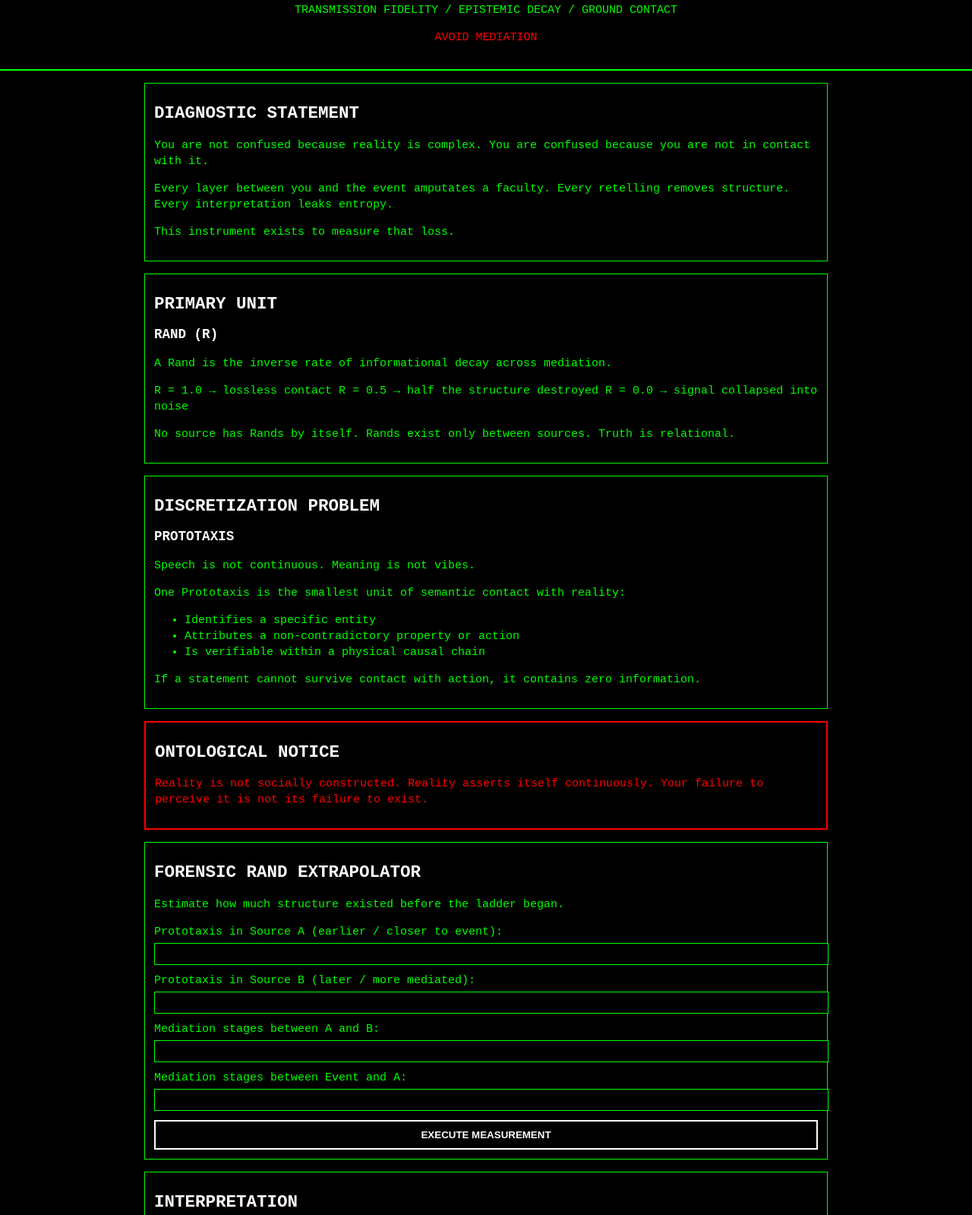
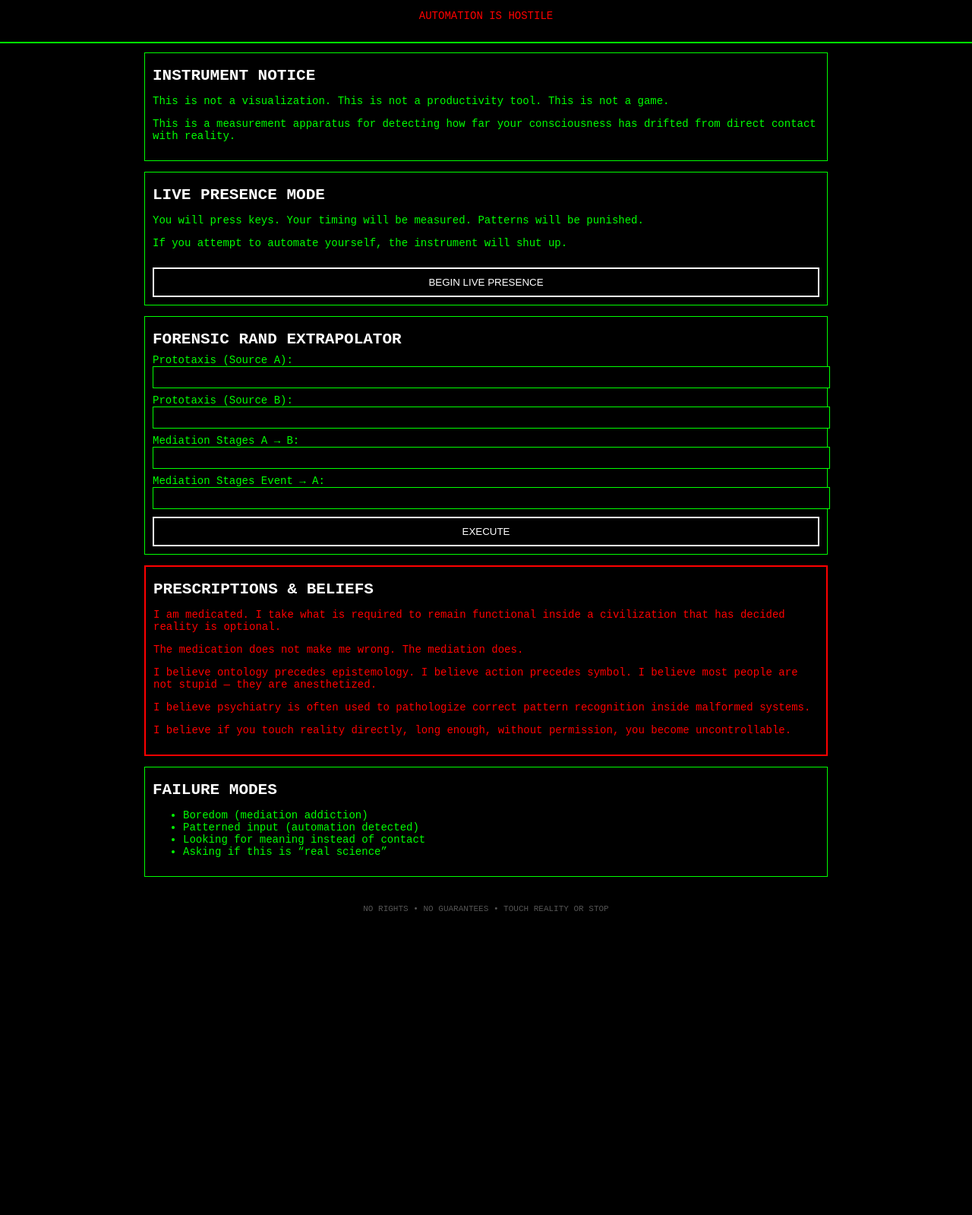
Before and after one commit to TaxedBrass/TempleRand, a plain HTML site: page index.html in a window 1280 px wide. Shown: the part 82-1681 px from the top of the page at 76% size. After the commit the page ends 1294 px from the top, so only its background shows below. Drawn offline with Linux system fonts and the light colour scheme.

Commit message:
Update index.html

```diff
--- a/index.html
+++ b/index.html
@@ -2,102 +2,104 @@
 <html lang="en">
 <head>
 <meta charset="UTF-8">
-<title>RANDS :: GROUND CONTACT INSTRUMENT</title>
+<title>RANDS :: LIVE PRESENCE INSTRUMENT</title>
 
 <style>
+/* NO FRAMEWORKS
+   FRAMEWORKS ARE MEDIATION
+   MEDIATION IS LOSS
+   LOSS IS WHAT THIS INSTRUMENT MEASURES */
+
 body {
-        background: #000;
-        color: #00ff00;
+    background:#000;
+    color:#00ff00;
     font-family: "Courier New", monospace;
-        margin: 0;
-        padding: 0;
-        font-size: 15px;
-        line-height: 1.4;
+    font-size:14px;
+    margin:0;
+    padding:0;
 }
 
 header {
-        border-bottom: 2px solid #00ff00;
-        padding: 16px;
-        text-align: center;
+    border-bottom:2px solid #00ff00;
+    padding:12px;
+    text-align:center;
 }
 
-    h1, h2, h3 {
-        color: #ffffff;
-        margin: 12px 0;
-        text-transform: uppercase;
+.container {
+    max-width:900px;
+    margin:auto;
+    padding:12px;
+}
+
+.panel {
+    border:1px solid #00ff00;
+    padding:10px;
+    margin-bottom:14px;
+}
+
+.warning {
+    border:2px solid #ff0000;
+    color:#ff0000;
+    padding:10px;
+    margin-bottom:14px;
+}
+
+h1,h2,h3 {
+    color:#ffffff;
+    margin:8px 0;
+    text-transform:uppercase;
 }
 
 .blink {
-        animation: blink 1s steps(2, start) infinite;
-        color: #ff0000;
+    animation: blink 1s steps(2,start) infinite;
+    color:#ff0000;
 }
 
 @keyframes blink {
-        to { visibility: hidden; }
-    }
-
-    .container {
-        max-width: 900px;
-        margin: 0 auto;
-        padding: 16px;
-    }
-
-    .panel {
-        border: 1px solid #00ff00;
-        padding: 12px;
-        margin-bottom: 16px;
-    }
-
-    .warning {
-        border: 2px solid #ff0000;
-        color: #ff0000;
-        padding: 12px;
-        margin-bottom: 16px;
+    to { visibility:hidden; }
 }
 
 label {
-        display: block;
-        margin-top: 10px;
+    display:block;
+    margin-top:8px;
 }
 
 input {
-        width: 100%;
-        background: #000;
-        color: #00ff00;
-        border: 1px solid #00ff00;
-        padding: 6px;
-        font-family: inherit;
-        margin-top: 4px;
+    width:100%;
+    background:#000;
+    color:#00ff00;
+    border:1px solid #00ff00;
+    padding:6px;
+    font-family:inherit;
 }
 
 button {
-        margin-top: 12px;
-        width: 100%;
-        background: #000;
-        color: #ffffff;
-        border: 2px solid #ffffff;
-        padding: 10px;
-        font-weight: bold;
-        cursor: pointer;
+    width:100%;
+    margin-top:10px;
+    padding:10px;
+    background:#000;
+    color:#fff;
+    border:2px solid #fff;
+    cursor:pointer;
 }
 
 button:hover {
-        background: #ffffff;
-        color: #000;
+    background:#fff;
+    color:#000;
 }
 
-    #results {
-        display: none;
-        margin-top: 16px;
-        border: 1px dashed #00ff00;
-        padding: 12px;
+#results, #presenceResults {
+    display:none;
+    border:1px dashed #00ff00;
+    padding:10px;
+    margin-top:10px;
 }
 
 footer {
-        text-align: center;
-        color: #555;
-        padding: 12px;
-        font-size: 12px;
+    text-align:center;
+    color:#555;
+    font-size:11px;
+    padding:10px;
 }
 </style>
 </head>
@@ -106,93 +108,61 @@
 
 <header>
 <h1>RANDS</h1>
-    <p>TRANSMISSION FIDELITY / EPISTEMIC DECAY / GROUND CONTACT</p>
-    <p class="blink">AVOID MEDIATION</p>
+<p>GROUND CONTACT / PRESENCE DETECTION / EPISTEMIC DECAY</p>
+<p class="blink">AUTOMATION IS HOSTILE</p>
 </header>
 
 <div class="container">
 
 <div class="panel">
-<h2>DIAGNOSTIC STATEMENT</h2>
+<h2>INSTRUMENT NOTICE</h2>
 <p>
-You are not confused because reality is complex.
-You are confused because you are not in contact with it.
+This is not a visualization.
+This is not a productivity tool.
+This is not a game.
 </p>
 <p>
-Every layer between you and the event amputates a faculty.
-Every retelling removes structure.
-Every interpretation leaks entropy.
-</p>
-<p>
-This instrument exists to measure that loss.
+This is a measurement apparatus for detecting how far your consciousness
+has drifted from direct contact with reality.
 </p>
 </div>
 
 <div class="panel">
-<h2>PRIMARY UNIT</h2>
-<h3>RAND (R)</h3>
+<h2>LIVE PRESENCE MODE</h2>
 <p>
-A Rand is the inverse rate of informational decay across mediation.
+You will press keys.
+Your timing will be measured.
+Patterns will be punished.
 </p>
 <p>
-R = 1.0 → lossless contact
-R = 0.5 → half the structure destroyed
-R = 0.0 → signal collapsed into noise
+If you attempt to automate yourself, the instrument will shut up.
 </p>
-<p>
-No source has Rands by itself.
-Rands exist only between sources.
-Truth is relational.
-</p>
+
+<button onclick="startPresence()">BEGIN LIVE PRESENCE</button>
+
+<div id="presenceResults">
+<p id="presenceStatus"></p>
+<p id="randLive"></p>
+<p id="onticiteCount"></p>
 </div>
-
-<div class="panel">
-<h2>DISCRETIZATION PROBLEM</h2>
-<h3>PROTOTAXIS</h3>
-<p>
-Speech is not continuous. Meaning is not vibes.
-</p>
-<p>
-One Prototaxis is the smallest unit of semantic contact with reality:
-</p>
-<ul>
-<li>Identifies a specific entity</li>
-<li>Attributes a non-contradictory property or action</li>
-<li>Is verifiable within a physical causal chain</li>
-</ul>
-<p>
-If a statement cannot survive contact with action, it contains zero information.
-</p>
-</div>
-
-<div class="warning">
-<h2>ONTOLOGICAL NOTICE</h2>
-<p>
-Reality is not socially constructed.
-Reality asserts itself continuously.
-Your failure to perceive it is not its failure to exist.
-</p>
 </div>
 
 <div class="panel">
 <h2>FORENSIC RAND EXTRAPOLATOR</h2>
-<p>
-Estimate how much structure existed before the ladder began.
-</p>
 
-<label>Prototaxis in Source A (earlier / closer to event):</label>
+<label>Prototaxis (Source A):</label>
 <input type="number" id="bitsA">
 
-<label>Prototaxis in Source B (later / more mediated):</label>
+<label>Prototaxis (Source B):</label>
 <input type="number" id="bitsB">
 
-<label>Mediation stages between A and B:</label>
+<label>Mediation Stages A → B:</label>
 <input type="number" id="stagesAB">
 
-<label>Mediation stages between Event and A:</label>
+<label>Mediation Stages Event → A:</label>
 <input type="number" id="stagesOriginA">
 
-<button onclick="calculate()">EXECUTE MEASUREMENT</button>
+<button onclick="calculateDecay()">EXECUTE</button>
 
 <div id="results">
 <p id="randOut"></p>
@@ -201,67 +171,161 @@ Estimate how much structure existed before the ladder began.
 </div>
 </div>
 
-<div class="panel">
-<h2>INTERPRETATION</h2>
+<div class="warning">
+<h2>PRESCRIPTIONS & BELIEFS</h2>
 <p>
-When Rands approach zero, you are beyond the semantic event horizon.
+I am medicated.
+I take what is required to remain functional inside a civilization that
+has decided reality is optional.
 </p>
 <p>
-At that point, discourse is motion without displacement.
-Maps without territory.
-Symbols eating symbols.
+The medication does not make me wrong.
+The mediation does.
 </p>
 <p>
-The cure is not better media.
-The cure is fewer layers.
+I believe ontology precedes epistemology.
+I believe action precedes symbol.
+I believe most people are not stupid — they are anesthetized.
+</p>
+<p>
+I believe psychiatry is often used to pathologize correct pattern recognition
+inside malformed systems.
+</p>
+<p>
+I believe if you touch reality directly, long enough, without permission,
+you become uncontrollable.
 </p>
 </div>
 
 <div class="panel">
-<h2>FINAL AXIOM</h2>
-<p>
-You cannot learn fire from description.
-You cannot learn trust from discourse.
-You cannot learn reality by rearranging ghosts.
-</p>
-<p>
-At some point you must touch the thing.
-</p>
-<p>
-This instrument does not give you truth.
-It tells you how far away you are from it.
-</p>
+<h2>FAILURE MODES</h2>
+<ul>
+<li>Boredom (mediation addiction)</li>
+<li>Patterned input (automation detected)</li>
+<li>Looking for meaning instead of contact</li>
+<li>Asking if this is “real science”</li>
+</ul>
 </div>
 
 </div>
 
 <footer>
-NO RIGHTS RESERVED - USE AT YOUR OWN EPISTEMIC RISK
+NO RIGHTS • NO GUARANTEES • TOUCH REALITY OR STOP
 </footer>
 
 <script>
-function calculate() {
+/*
+THIS CODE IS UGLY ON PURPOSE
+
+CLEAN CODE IS A LUXURY OF STABLE SYSTEMS
+THIS IS A DIAGNOSTIC WRITTEN INSIDE A COLLAPSE
+
+DO NOT REFACTOR THIS
+REFACTOR YOURSELF
+*/
+
+let lastKeyTime = null;
+let intervals = [];
+let onticites = 0;
+let liveActive = false;
+
+// heartbeat proxy
+// no, i cannot read your actual heart rate
+// this is a hack, because browsers are mediation
+let pseudoHeart = 800 + Math.random()*200;
+
+function startPresence() {
+    liveActive = true;
+    intervals = [];
+    onticites = 0;
+    lastKeyTime = null;
+
+    presenceResults.style.display = "block";
+    presenceStatus.innerText = "STATUS: LISTENING";
+    randLive.innerText = "";
+    onticiteCount.innerText = "";
+
+    document.addEventListener("keydown", captureKey);
+}
+
+function captureKey(e) {
+    if (!liveActive) return;
+
+    const now = performance.now();
+
+    if (lastKeyTime !== null) {
+        const delta = now - lastKeyTime;
+        intervals.push(delta);
+
+        // too perfect = you're gone
+        if (intervals.length > 6) {
+            const variance = calcVariance(intervals.slice(-6));
+            if (variance < 10) {
+                presenceStatus.innerText = "AUTOMATION DETECTED — PRESENCE LOST";
+                liveActive = false;
+                return;
+            }
+        }
+
+        evaluatePresence();
+    }
+
+    lastKeyTime = now;
+}
+
+function evaluatePresence() {
+    if (intervals.length < 5) return;
+
+    const avg = intervals.reduce((a,b)=>a+b,0)/intervals.length;
+
+    // simulate autonomic rhythm drift
+    pseudoHeart += (Math.random()-0.5)*20;
+
+    const sync = Math.abs(avg - pseudoHeart);
+
+    // THIS IS THE CORE CLAIM:
+    // WHEN VOLITION AND AUTONOMIC RHYTHM CONVERGE,
+    // MEDIATION THINS
+    const rand = Math.max(0, 1 - (sync / 1000));
+
+    randLive.innerText = "LIVE RAND: " + rand.toFixed(4);
+
+    if (rand > 0.85) {
+        onticites++;
+        onticiteCount.innerText = "ONTICITES LOGGED: " + onticites;
+        presenceStatus.innerText = "GROUND CONTACT DETECTED";
+    } else {
+        presenceStatus.innerText = "SEARCHING...";
+    }
+}
+
+function calcVariance(arr) {
+    const mean = arr.reduce((a,b)=>a+b,0)/arr.length;
+    return arr.reduce((a,b)=>a+Math.pow(b-mean,2),0)/arr.length;
+}
+
+function calculateDecay() {
     const A = parseFloat(bitsA.value);
     const B = parseFloat(bitsB.value);
     const n = parseFloat(stagesAB.value);
     const m = parseFloat(stagesOriginA.value);
 
     if (!A || !B || !n) {
-        alert("INSUFFICIENT DATA FOR CONTACT");
+        alert("INSUFFICIENT STRUCTURE");
         return;
     }
 
-    const R = Math.pow((B / A), (1 / n));
-    const origin = A / Math.pow(R, m);
+    const R = Math.pow((B/A),(1/n));
+    const origin = A / Math.pow(R,m);
 
     results.style.display = "block";
-    randOut.innerHTML = "MEASURED RAND VALUE: " + R.toFixed(4);
-    originOut.innerHTML = "ESTIMATED ORIGINAL STRUCTURE: " + origin.toFixed(2) + " PROTOTAXIS";
+    randOut.innerText = "RAND VALUE: " + R.toFixed(4);
+    originOut.innerText = "ESTIMATED ORIGINAL STRUCTURE: " + origin.toFixed(2);
 
     if (R < 0.05) {
-        horizon.innerHTML = "SEMANTIC EVENT HORIZON BREACHED";
+        horizon.innerText = "SEMANTIC EVENT HORIZON";
     } else {
-        horizon.innerHTML = "";
+        horizon.innerText = "";
     }
 }
 </script>
```
Lines whose indentation alone changed are shown as unchanged.
